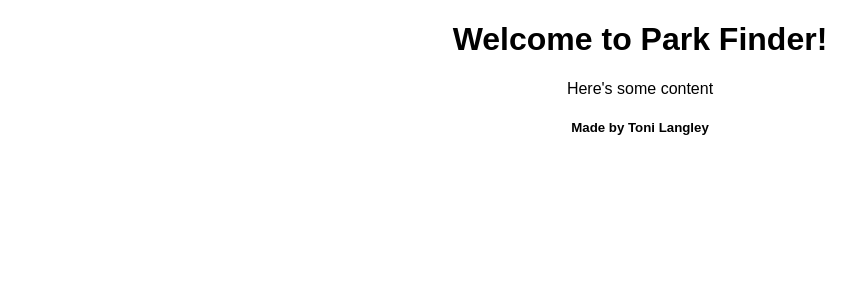
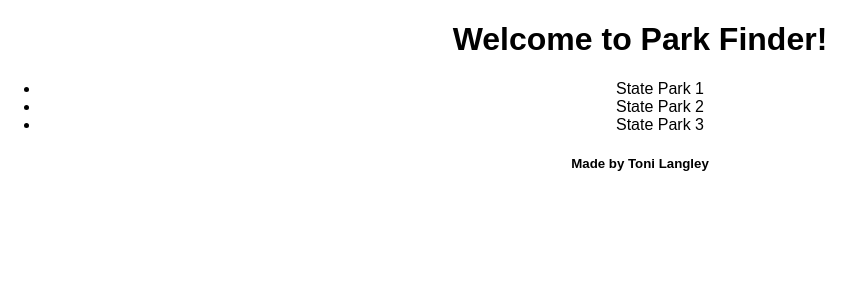
Before and after one commit to tvcrawley/parkFinder, a React (Create React App) app: page / in a window 1280 px wide. Shown: the top 300 px of the page, without its empty margins (0-864 px from the left). Built offline with nearby package versions, Linux system fonts and the light colour scheme.

Commit message:
Able to render dummy data
Able to render dummy data from parent to child component

```diff
--- a/src/components/layout/Body.js
+++ b/src/components/layout/Body.js
@@ -1,10 +1,11 @@
 import React, { Component } from 'react';
+import MyParkList from '../park/MyParkList';
 
 class Body extends Component {
   render() {
     return (
       <div className="Body">
-        <div>Here's some content</div>
+        <MyParkList />
       </div>
     );
   }
--- a/src/components/park/MyParkList.js
+++ b/src/components/park/MyParkList.js
@@ -1,10 +1,19 @@
 import React, { Component } from 'react';
+import MyParkListItem from './MyParkListItem';
 
 class MyParkList extends Component {
   render() {
+    const parks = [
+      {name:'State Park 1'},
+      {name:'State Park 2'},
+      {name:'State Park 3'}
+    ]
+
     return (
       <div className="MyParkList">
-
+        <ul>
+          <MyParkListItem parks={parks}/>
+        </ul>
       </div>
     );
   }
--- a/src/components/park/MyParkListItem.js
+++ b/src/components/park/MyParkListItem.js
@@ -2,9 +2,13 @@ import React, { Component } from 'react';
 
 class MyParkListItem extends Component {
   render() {
+    const parksList = this.props.parks.map((park) =>
+      <li key={park.name}>{park.name}</li>
+    )
+
     return (
       <div className="MyParkListItem">
-
+        {parksList}
       </div>
     );
   }
```
